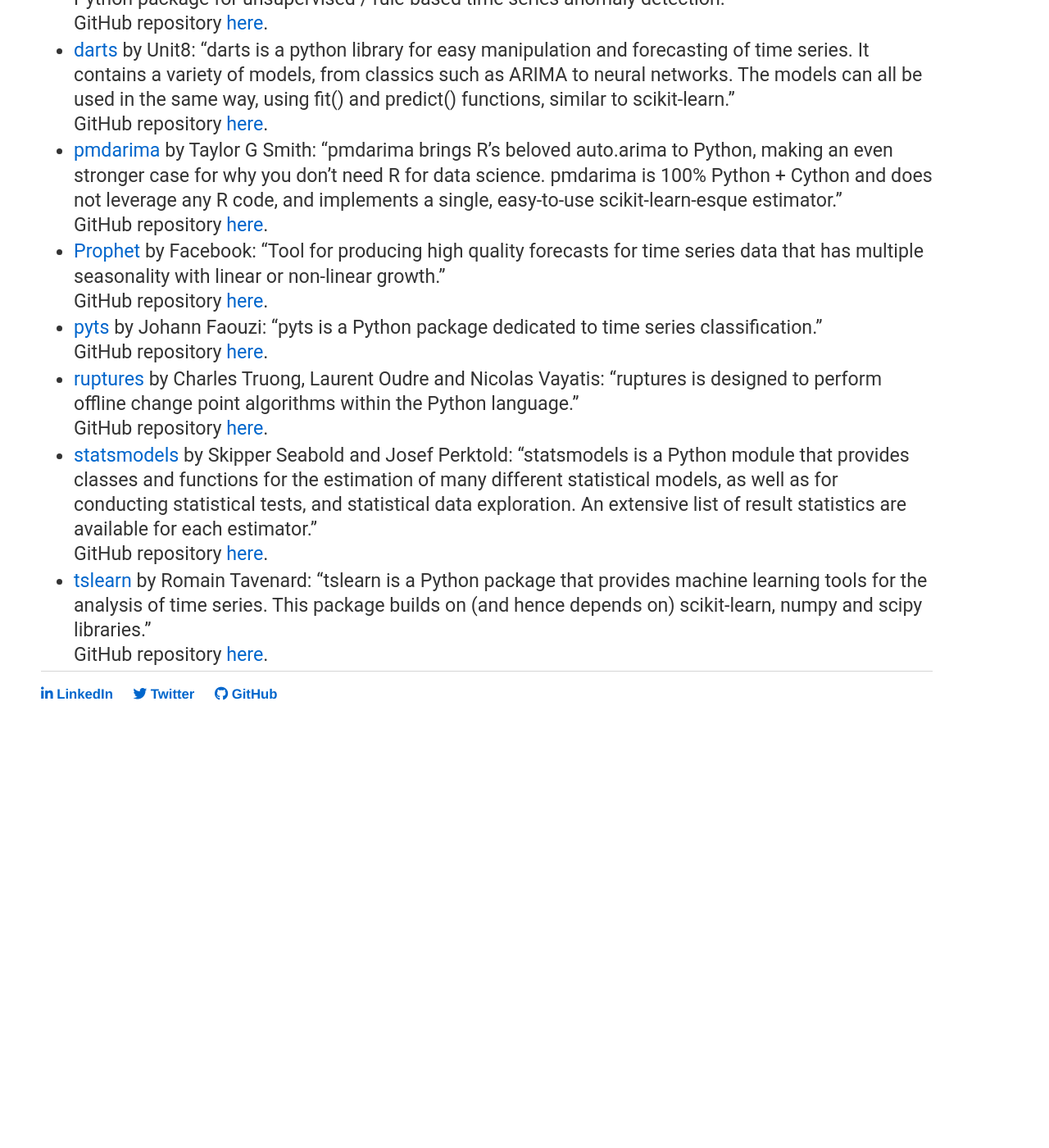
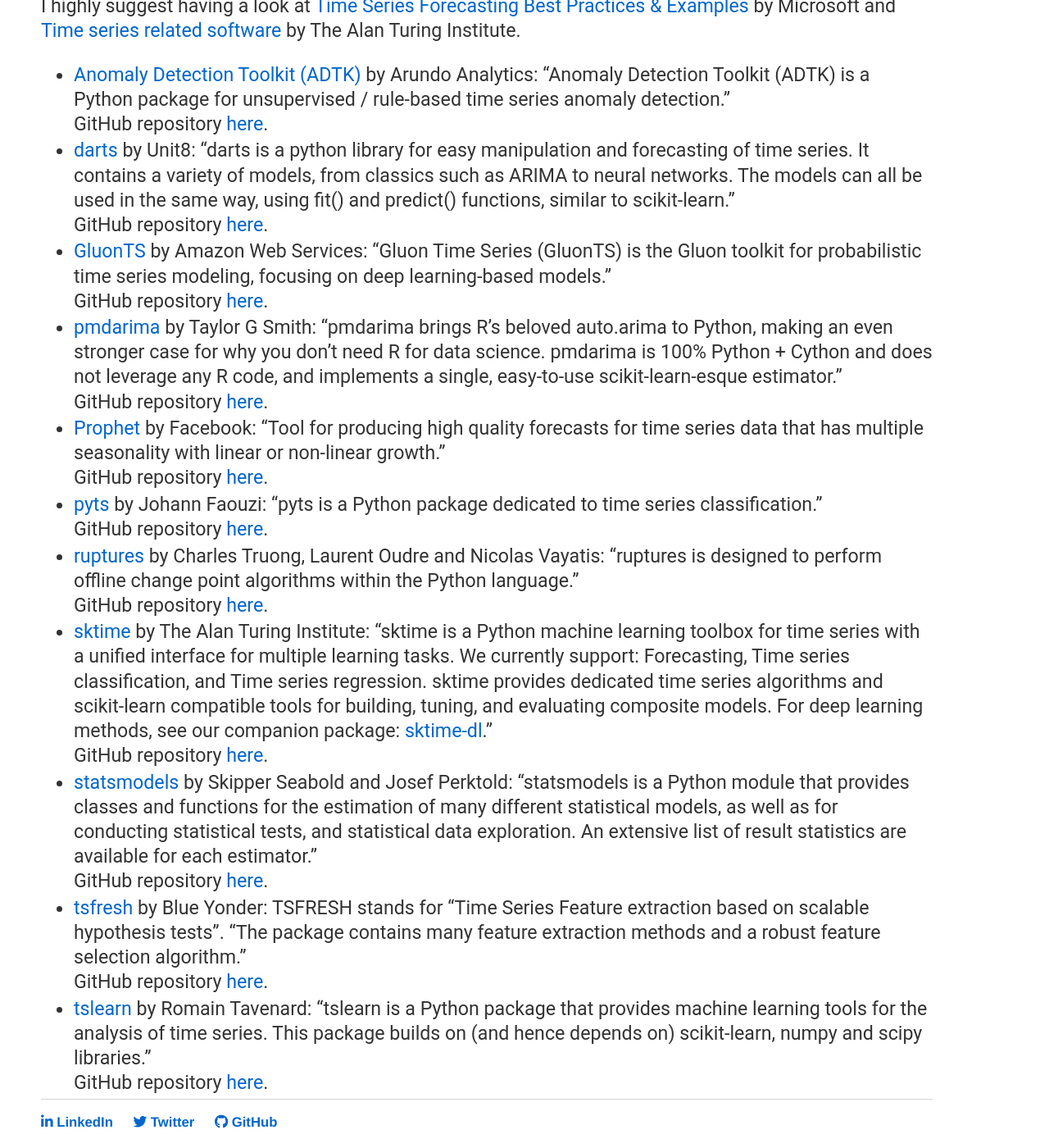
Before and after one commit to sylvaincom/sylvaincom.github.io, a Jekyll site: the page built from _posts/2020-09-23-python-librairies.md, in a window 1280 px wide and 1400 px high, scrolled down 3070 px. Shown: the whole window at 82% size. Built offline with Jekyll 4.4.1, drawn with Linux system fonts in a browser that asks for light colours; nearby versions of some CDN libraries; before the commit the page ends 3977 px from its top, so only the background shows below that; some of the changed text lies outside the part shown.

Commit message:
Updating content

```diff
--- a/_posts/2020-09-23-python-librairies.md
+++ b/_posts/2020-09-23-python-librairies.md
@@ -35,6 +35,8 @@
 #### For Machine Learning Operations / industrialization
 * [Airflow](https://airflow.apache.org/){:target="_blank"} by Apache: "Airflow is a platform created by the community to programmatically author, schedule and monitor workflows."<br/>
 GitHub repository [here](https://github.com/apache/airflow){:target="_blank"}.
+* [creme](https://creme-ml.github.io/){:target="_blank"}: "creme is a Python library for online machine learning. All the tools in the library can be updated with a single observation at a time, and can therefore be used to learn from streaming data."<br/>
+GitHub repository [here](https://github.com/creme-ml/creme){:target="_blank"}.
 * [Dask](https://dask.org/){:target="_blank"}: "Dask provides advanced parallelism for analytics, enabling performance at scale for the tools you love".<br/>
 GitHub repository [here](https://github.com/dask/dask){:target="_blank"}.
 * [Kedro](https://kedro.readthedocs.io/en/stable/){:target="_blank"} by QuantumBlack Labs: "Kedro is an open-source Python framework that applies software engineering best-practice to data and machine-learning pipelines."<br/>
@@ -68,12 +70,14 @@
 <a name='ts'></a>
 #### For time series
 
-I highly suggest having a look at [Time Series Forecasting Best Practices & Examples](https://microsoft.github.io/forecasting/){:target="_blank"} by Microsoft.
+I highly suggest having a look at [Time Series Forecasting Best Practices & Examples](https://microsoft.github.io/forecasting/){:target="_blank"} by Microsoft and [Time series related software](https://github.com/alan-turing-institute/sktime/wiki/related-software){:target="_blank"} by The Alan Turing Institute.
 
 * [Anomaly Detection Toolkit (ADTK)](https://adtk.readthedocs.io/en/stable/){:target="_blank"} by Arundo Analytics: "Anomaly Detection Toolkit (ADTK) is a Python package for unsupervised / rule-based time series anomaly detection."<br/>
 GitHub repository [here](https://github.com/arundo/adtk){:target="_blank"}.
 * [darts](https://unit8co.github.io/darts/){:target="_blank"} by Unit8: "darts is a python library for easy manipulation and forecasting of time series. It contains a variety of models, from classics such as ARIMA to neural networks. The models can all be used in the same way, using fit() and predict() functions, similar to scikit-learn."<br/>
 GitHub repository [here](https://github.com/unit8co/darts){:target="_blank"}.
+* [GluonTS](https://gluon-ts.mxnet.io/){:target="_blank"} by Amazon Web Services: "Gluon Time Series (GluonTS) is the Gluon toolkit for probabilistic time series modeling, focusing on deep learning-based models."<br/>
+GitHub repository [here](https://github.com/awslabs/gluon-ts){:target="_blank"}.
 * [pmdarima](https://alkaline-ml.com/pmdarima/){:target="_blank"} by Taylor G Smith: "pmdarima brings R’s beloved auto.arima to Python, making an even stronger case for why you don’t need R for data science. pmdarima is 100% Python + Cython and does not leverage any R code, and implements a single, easy-to-use scikit-learn-esque estimator."<br/>
 GitHub repository [here](https://github.com/alkaline-ml/pmdarima){:target="_blank"}.
 * [Prophet](https://facebook.github.io/prophet/){:target="_blank"} by Facebook: "Tool for producing high quality forecasts for time series data that has multiple seasonality with linear or non-linear growth."<br/>
@@ -84,7 +88,13 @@
 GitHub repository [here](https://github.com/johannfaouzi/pyts){:target="_blank"}.
 * [ruptures](https://centre-borelli.github.io/ruptures-docs/){:target="_blank"} by Charles Truong, Laurent Oudre and Nicolas Vayatis: "ruptures is designed to perform offline change point algorithms within the Python language."<br/>
 GitHub repository [here](https://github.com/deepcharles/ruptures){:target="_blank"}.
+* [sktime](https://www.sktime.org/en/latest/#){:target="_blank"} by The Alan Turing Institute: "sktime is a Python machine learning toolbox for time series with a unified interface for multiple learning tasks. We currently support: Forecasting, Time series classification, and Time series regression.
+sktime provides dedicated time series algorithms and scikit-learn compatible tools for building, tuning, and evaluating composite models.
+For deep learning methods, see our companion package: [sktime-dl](https://github.com/sktime/sktime-dl){:target="_blank"}."<br/>
+GitHub repository [here](https://github.com/alan-turing-institute/sktime){:target="_blank"}.
 * [statsmodels](https://github.com/statsmodels/statsmodels){:target="_blank"} by Skipper Seabold and Josef Perktold: "statsmodels is a Python module that provides classes and functions for the estimation of many different statistical models, as well as for conducting statistical tests, and statistical data exploration. An extensive list of result statistics are available for each estimator."<br/>
 GitHub repository [here](https://github.com/statsmodels/statsmodels){:target="_blank"}.
+* [tsfresh](https://tsfresh.readthedocs.io/en/latest/){:target="_blank"} by Blue Yonder: TSFRESH stands for "Time Series Feature extraction based on scalable hypothesis tests". "The package contains many feature extraction methods and a robust feature selection algorithm."<br/>
+GitHub repository [here](https://github.com/blue-yonder/tsfresh){:target="_blank"}.
 * [tslearn](https://tslearn.readthedocs.io/en/stable/){:target="_blank"} by Romain Tavenard: "tslearn is a Python package that provides machine learning tools for the analysis of time series. This package builds on (and hence depends on) scikit-learn, numpy and scipy libraries."<br/>
 GitHub repository [here](https://github.com/tslearn-team/tslearn){:target="_blank"}.
```
